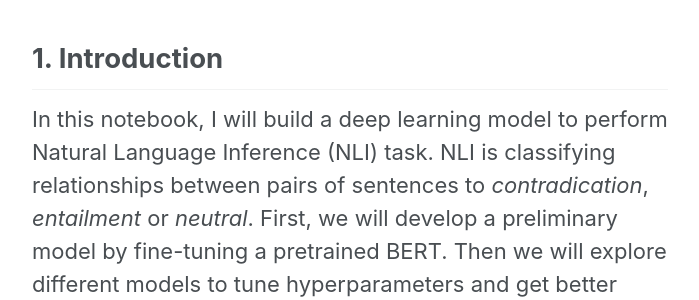
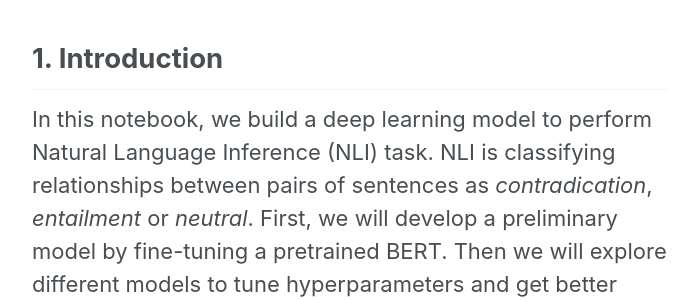
Before and after one commit to hamedhelali/hamedhelali.github.io, a Jekyll site: the page built from _posts/2020-09-02-Fine-tuning-BERT-For-NLI.md, in a window 1280 px wide and 900 px high, scrolled down 725 px. Shown: the part 154-454 px from the top of the window, without its empty margins (290-989 px from the left). Built offline with Jekyll 4.4.1, drawn with Linux system fonts in a browser that asks for light colours; nearby versions of some CDN libraries; formulas are drawn with MathJax 3.

Commit message:
Update 2020-09-02-Fine-tuning-BERT-For-NLI.md

```diff
--- a/_posts/2020-09-02-Fine-tuning-BERT-For-NLI.md
+++ b/_posts/2020-09-02-Fine-tuning-BERT-For-NLI.md
@@ -11,7 +11,7 @@ mathjax: "true"
 ---
 
 ## 1. Introduction
-In this notebook, I will build a deep learning model to perform Natural Language Inference (NLI) task. NLI is classifying relationships between pairs of sentences to *contradication*, *entailment* or *neutral*. First, we will develop a preliminary model by fine-tuning a pretrained BERT. Then we will explore different models to tune hyperparameters and get better performance. As a more systematic approach (than mere trial and error), we will use random search to tune hyperparameters.
+In this notebook, we build a deep learning model to perform Natural Language Inference (NLI) task. NLI is classifying relationships between pairs of sentences as *contradication*, *entailment* or *neutral*. First, we will develop a preliminary model by fine-tuning a pretrained BERT. Then we will explore different models to tune hyperparameters and get better performance. As a more systematic approach (than mere trial and error), we will use random search to tune hyperparameters.
 Dataset used for this task is training, development and test sets from [Stanford Natural Language Inference (SNLI) Corpus](https://nlp.stanford.edu/projects/snli/). Training set of this data set has 550153 examples and dev and test sets each have 10000 examples. Each example have been labeled independently by 5 people and the best label is chosen as 'gold label'. For some examples there is no gold label and the this field equals to '-'.
 
 
```
